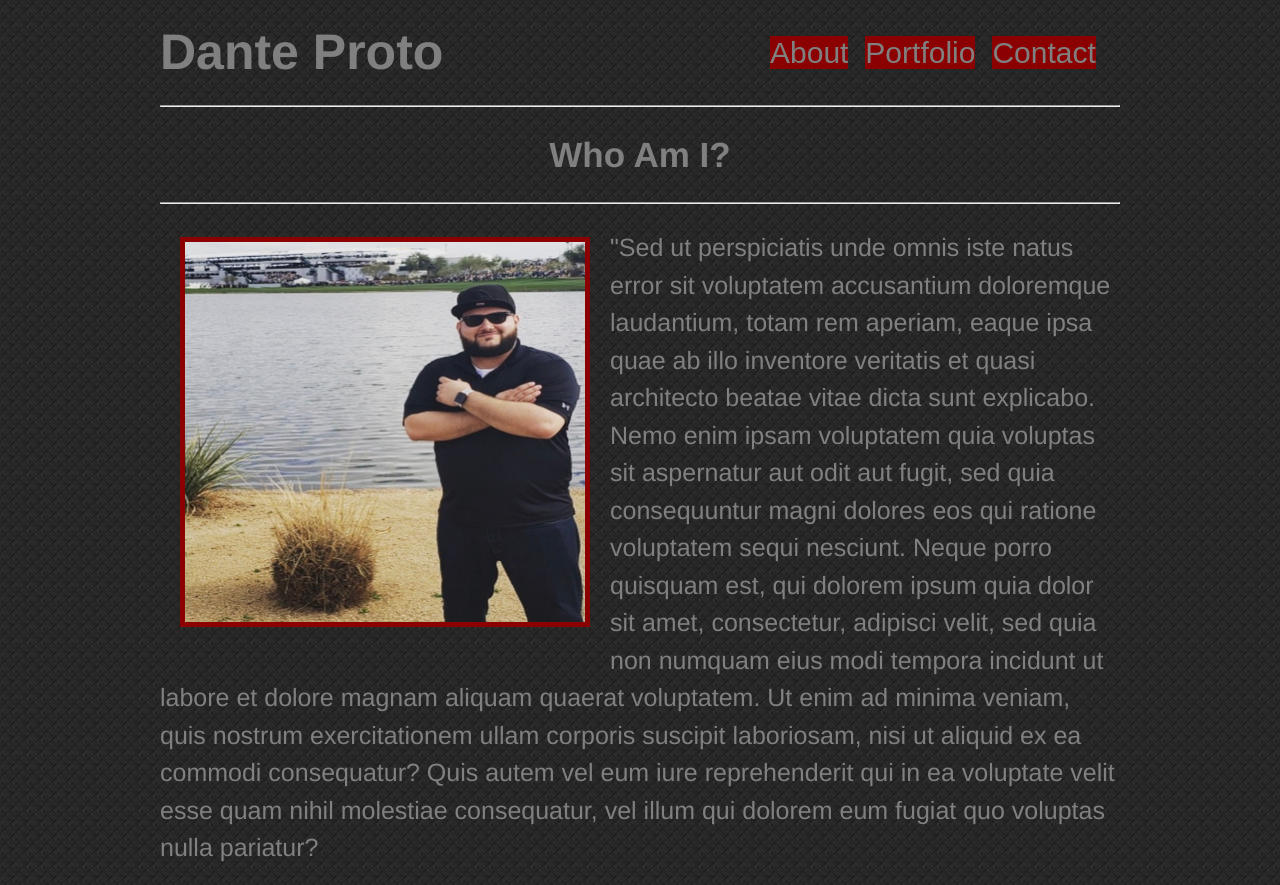
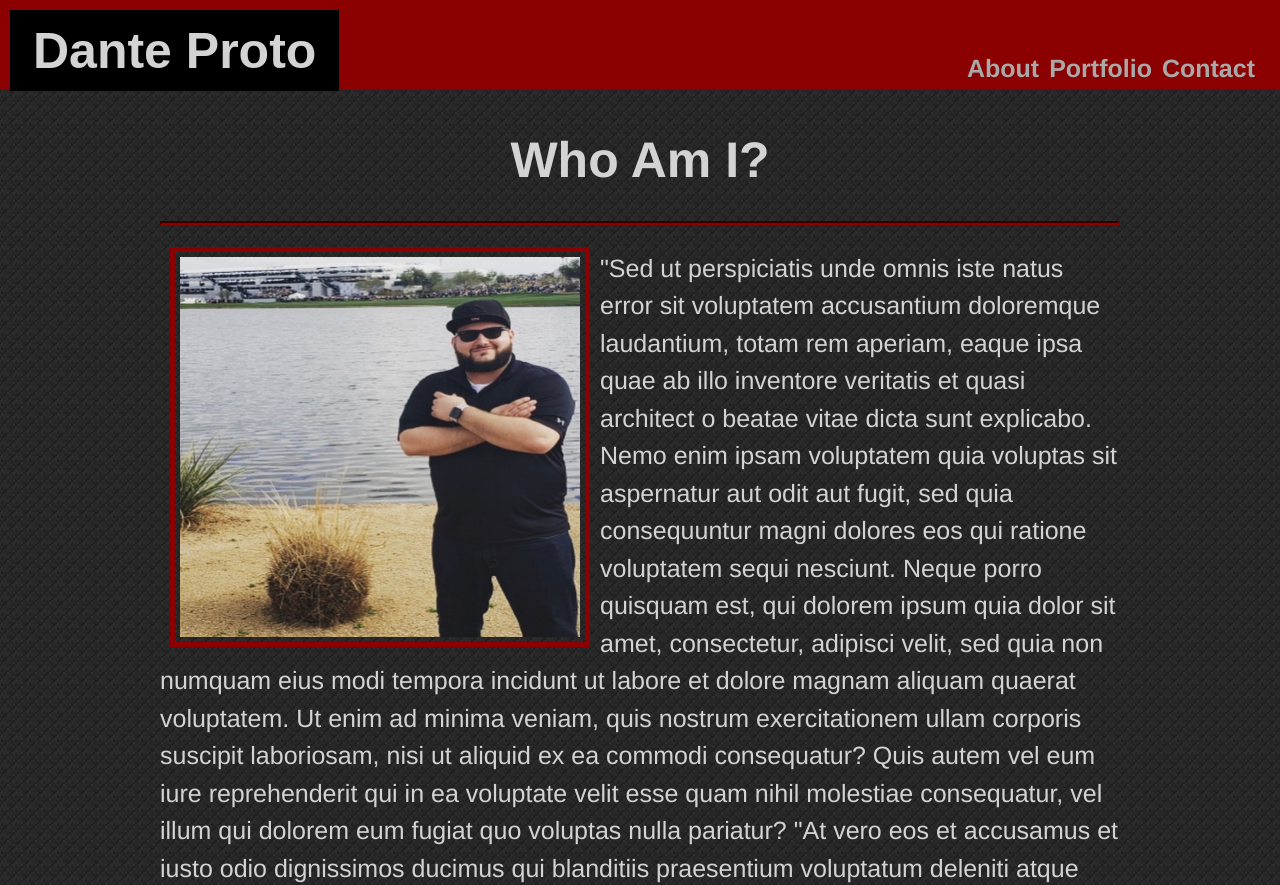
Before and after one commit to NFRNO94/Basic-Portfolio, a plain HTML site: page index.html in a window 1280 px wide. Shown: the top 885 px of the page. Drawn offline with Linux system fonts and the light colour scheme; files that its build step writes are made by us from their sources; files whose address does not match are found by name.

Commit message:
this is my fourth commit

```diff
--- a/assets/css/style.css
+++ b/assets/css/style.css
@@ -8,33 +8,50 @@
         font-family: 'Franklin Gothic Medium', 'Arial Narrow', Arial, sans-serif;
         font-size: 25px;
         line-height: 150%;
-        color: gray;
+        color:lightgray;
     }
     .container {
         width: 960px;
         margin: 10px auto;
+        overflow: auto;
+        padding-bottom: 50px;
     }
     #name {
+        background-color: black;
+        padding: 23px;
+        margin: 0px;
         text-decoration: none;
         font-family: Arial;
         font-weight: bold;
-        font-size: 40px;
+        font-size: 50px;
         float: left;
-        height: 28px;
-
+        height: 35px;
     }
     .nav{
+        background-color: darkred;
+        padding: 10px;
+    }
+    #footer {
+        background-color: darkred;
+        height: 50px;
+        position: relative;
+        margin-top: -50px;
+        clear: both;
+    }
+    ol {
+        padding: 10px;
+    }
+    li {
+        color: white;
+        list-style-type: none;
+        margin: 5px;
         float: right;
-        width: 350px;
-        height: 25px;
     }
-    .nav a{
+    a {
+        color: darkgray;
         text-decoration: none;
-        color: gray;
-        font-size: 30px;
-        font-family: Arial;
-        display: inline;
-        background-color: darkred;
+        font-weight: bold;
+        font-style: arial;
     }
     #space1 {
         margin-right: 10px;
@@ -46,15 +63,27 @@
         width: 400px;
         height: 380px;
         float: left;
-        margin: 20px;
+        margin: 10px;
+        padding: 5px;
         border-color: darkred;
         border-style: solid;
         border-width: 5px;
     }
     #ptitle {
         font-style: arial;
-        font-size: 35px;
+        font-size: 50px;
+        font-weight: bold;
         width: 100%;
         text-align: center;
 
     }
+    hr {
+        display: block;
+        margin-top: 0.5em;
+        margin-bottom: 0.5em;
+        margin-left: auto;
+        margin-right: auto;
+        border-style: inset;
+        border-width: 2px;
+        border-color: darkred;
+    }
--- a/index.html
+++ b/index.html
@@ -6,19 +6,39 @@
         <link rel="stylesheet" type="text/css" href="/Users/NFRNO/Desktop/Homework/Basic-Portfolio/assets/css/style.css">
     </head>
         <body>
+            <div class="nav">
+                <h1 id="name">Dante Proto</h1>
+                    <ol>
+                        <li><a id="" href="contact.html">Contact</a></li>
+                        <li><a id="" href="portfolio.html">Portfolio</a></li>
+                        <li><a id="" href="index.html">About</a></li>
+                    </ol>
+                </div>
             <div class="container">
-            <div class="nav">
-                <a id="space1" href="index.html">About</a>
-                <a id="space2" href="portfolio.html">Portfolio</a>
-                <a href="contact.html">Contact</a>
-            </div>
-                    <h1 class="name">Dante Proto</h1>
-                    <hr>
                     <h2 id="ptitle">Who Am I?</h2>
                     <hr>
                     <img id="bioimage" src="assets/images/WMOcrop.jpg" alt="Waste Management Open 2019">
-                    <p class="bodytext"></p>"Sed ut perspiciatis unde omnis iste natus error sit voluptatem accusantium doloremque laudantium, totam rem aperiam, eaque ipsa quae ab illo inventore veritatis et quasi architecto beatae vitae dicta sunt explicabo. Nemo enim ipsam voluptatem quia voluptas sit aspernatur aut odit aut fugit, sed quia consequuntur magni dolores eos qui ratione voluptatem sequi nesciunt. Neque porro quisquam est, qui dolorem ipsum quia dolor sit amet, consectetur, adipisci velit, sed quia non numquam eius modi tempora incidunt ut labore et dolore magnam aliquam quaerat voluptatem. Ut enim ad minima veniam, quis nostrum exercitationem ullam corporis suscipit laboriosam, nisi ut aliquid ex ea commodi consequatur? Quis autem vel eum iure reprehenderit qui in ea voluptate velit esse quam nihil molestiae consequatur, vel illum qui dolorem eum fugiat quo voluptas nulla pariatur?</p>
+                    <p class="bodytext"></p>"Sed ut perspiciatis unde omnis iste natus error sit voluptatem accusantium
+                     doloremque laudantium, totam rem aperiam, eaque ipsa quae ab illo inventore veritatis et quasi architect
+                     o beatae vitae dicta sunt explicabo. Nemo enim ipsam voluptatem quia voluptas sit aspernatur aut odit
+                     aut fugit, sed quia consequuntur magni dolores eos qui ratione voluptatem sequi nesciunt. Neque porro
+                     quisquam est, qui dolorem ipsum quia dolor sit amet, consectetur, adipisci velit, sed quia non numquam
+                     eius modi tempora incidunt ut labore et dolore magnam aliquam quaerat voluptatem. Ut enim ad
+                     minima veniam, quis nostrum exercitationem ullam corporis suscipit laboriosam, nisi ut aliquid
+                     ex ea commodi consequatur? Quis autem vel eum iure reprehenderit qui in ea voluptate velit
+                     esse quam nihil molestiae consequatur, vel illum qui dolorem eum fugiat quo voluptas nulla pariatur?
+                     "At vero eos et accusamus et iusto odio dignissimos ducimus qui blanditiis praesentium voluptatum
+                     deleniti atque corrupti quos dolores et quas molestias excepturi sint occaecati cupiditate non
+                     provident, similique sunt in culpa qui officia deserunt mollitia animi, id est laborum et dolorum
+                     fuga. Et harum quidem rerum facilis est et expedita distinctio. Nam libero tempore, cum soluta nobis est
+                     eligendi optio cumque nihil impedit quo minus id quod maxime placeat facere possimus, omnis voluptas assumenda
+                     est, omnis dolor repellendus. Temporibus autem quibusdam et aut officiis debitis aut rerum necessitatibus saepe
+                     eveniet ut et voluptates repudiandae sint et molestiae non recusandae. Itaque earum rerum hic tenetur a sapiente
+                     delectus, ut aut reiciendis voluptatibus maiores alias consequatur aut perferendis doloribus asperiores
+                     repellat."</p>
             </div>
-        </div>
-    </body>
+            <div id="footer">
+
+            </div>
+        </body>
 </html>
```
Also changed, not shown: contact.html (+8 -8 lines), portfolio.html (+8 -9 lines).
